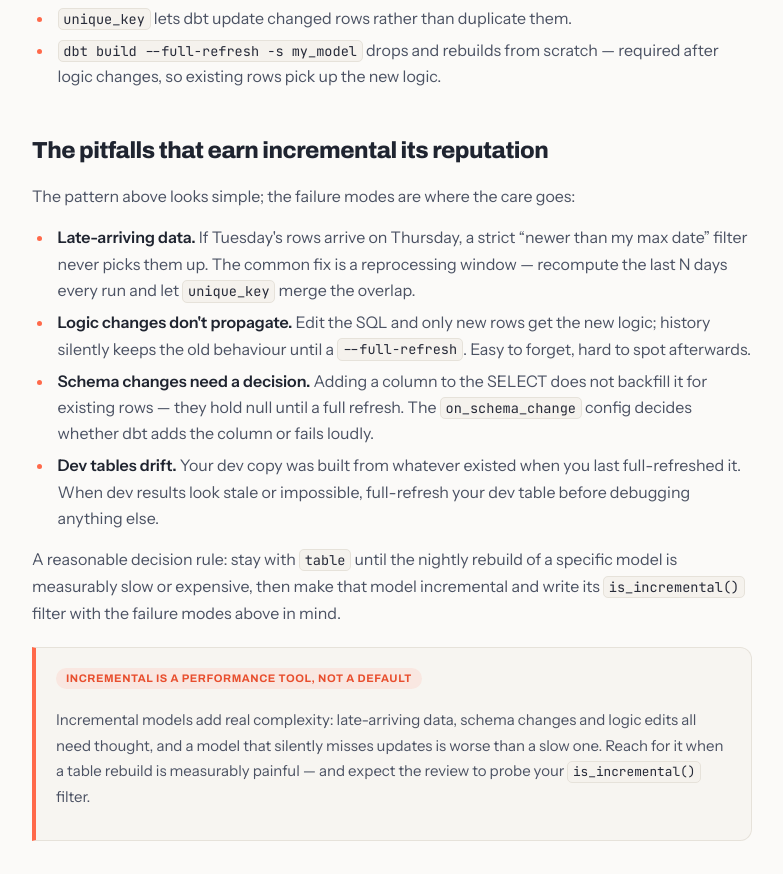
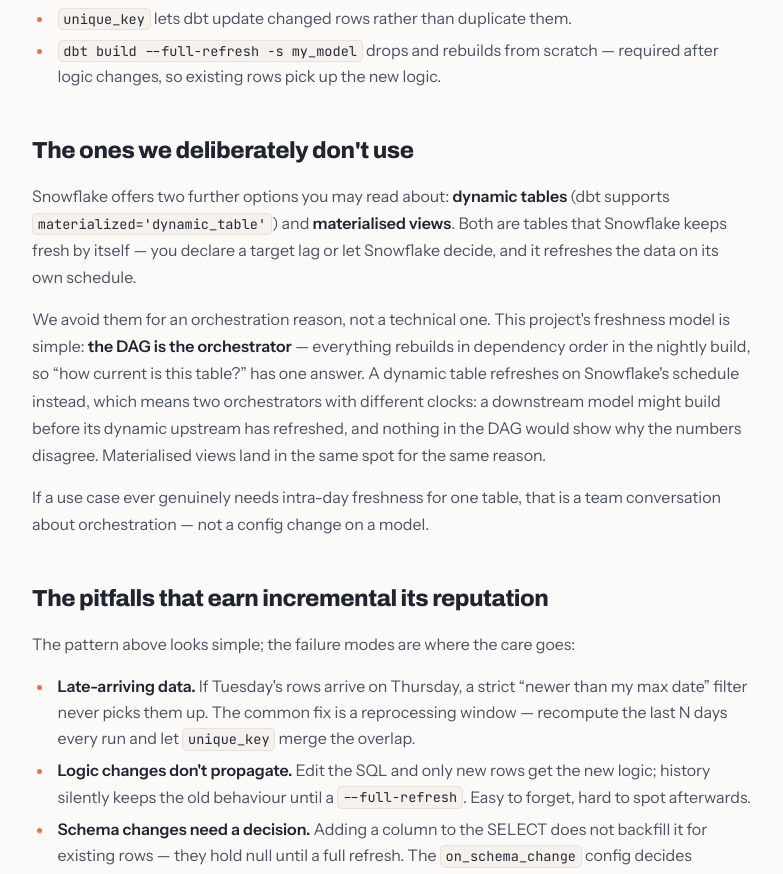
Before and after one commit to EddieDavison92/dbt-onboarding, a Next.js app: page /advanced/materialisations in a window 1280 px wide. Shown: the part 1940-2814 px from the top of the page, without its empty margins (376-1159 px from the left). Built offline with nearby package versions, Linux system fonts and the light colour scheme.

Commit message:
docs: explain why dynamic tables and materialised views aren't used - DAG is the orchestrator

```diff
--- a/app/advanced/materialisations/page.tsx
+++ b/app/advanced/materialisations/page.tsx
@@ -131,6 +131,30 @@
         </li>
       </ul>
 
+      <h2>The ones we deliberately don&apos;t use</h2>
+      <p>
+        Snowflake offers two further options you may read about:{" "}
+        <strong>dynamic tables</strong> (dbt supports{" "}
+        <code>materialized=&apos;dynamic_table&apos;</code>) and{" "}
+        <strong>materialised views</strong>. Both are tables that Snowflake keeps
+        fresh by itself — you declare a target lag or let Snowflake decide, and it
+        refreshes the data on its own schedule.
+      </p>
+      <p>
+        We avoid them for an orchestration reason, not a technical one. This
+        project&apos;s freshness model is simple: <strong>the DAG is the
+        orchestrator</strong> — everything rebuilds in dependency order in the nightly
+        build, so “how current is this table?” has one answer. A dynamic table
+        refreshes on Snowflake&apos;s schedule instead, which means two orchestrators
+        with different clocks: a downstream model might build before its dynamic
+        upstream has refreshed, and nothing in the DAG would show why the numbers
+        disagree. Materialised views land in the same spot for the same reason.
+      </p>
+      <p>
+        If a use case ever genuinely needs intra-day freshness for one table, that is
+        a team conversation about orchestration — not a config change on a model.
+      </p>
+
       <h2>The pitfalls that earn incremental its reputation</h2>
       <p>
         The pattern above looks simple; the failure modes are where the care goes:
```
